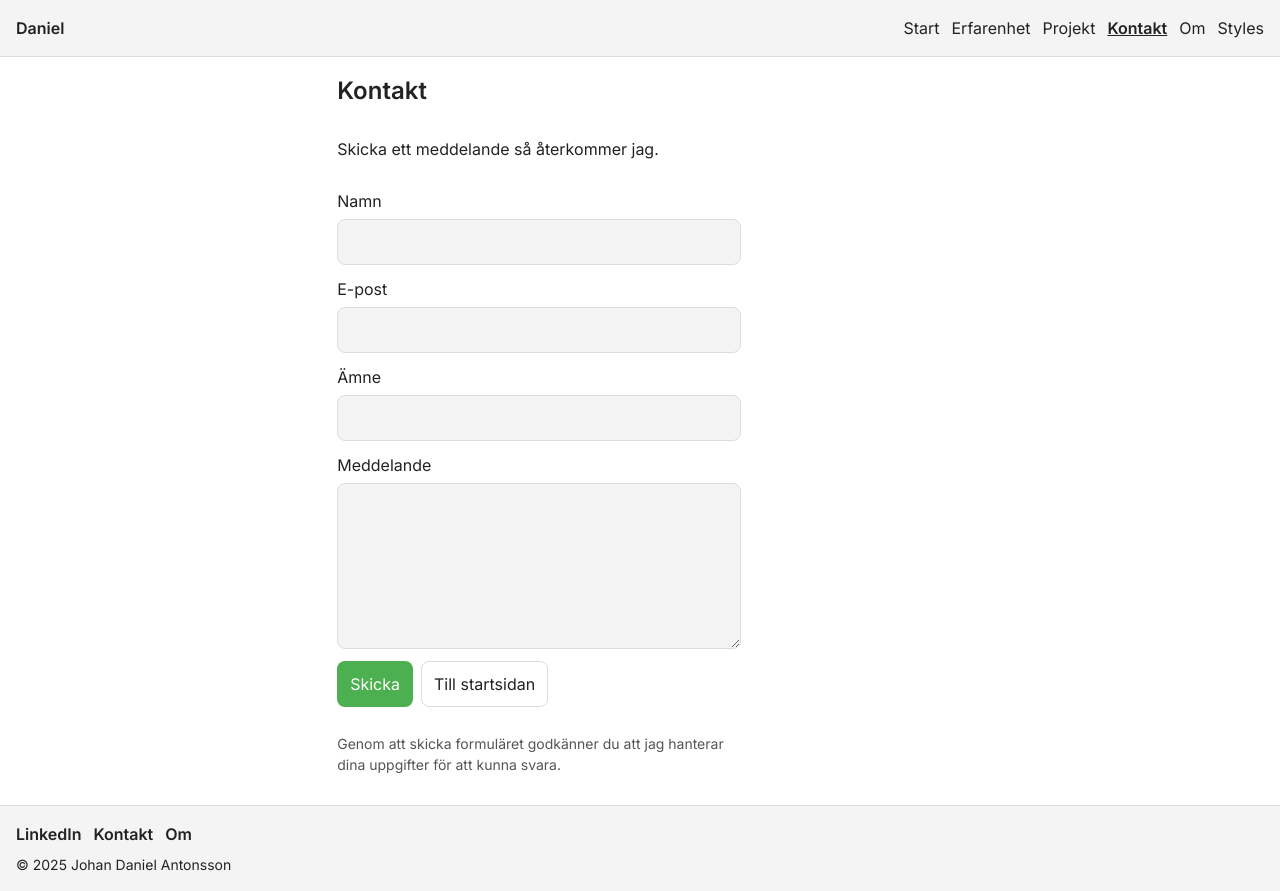
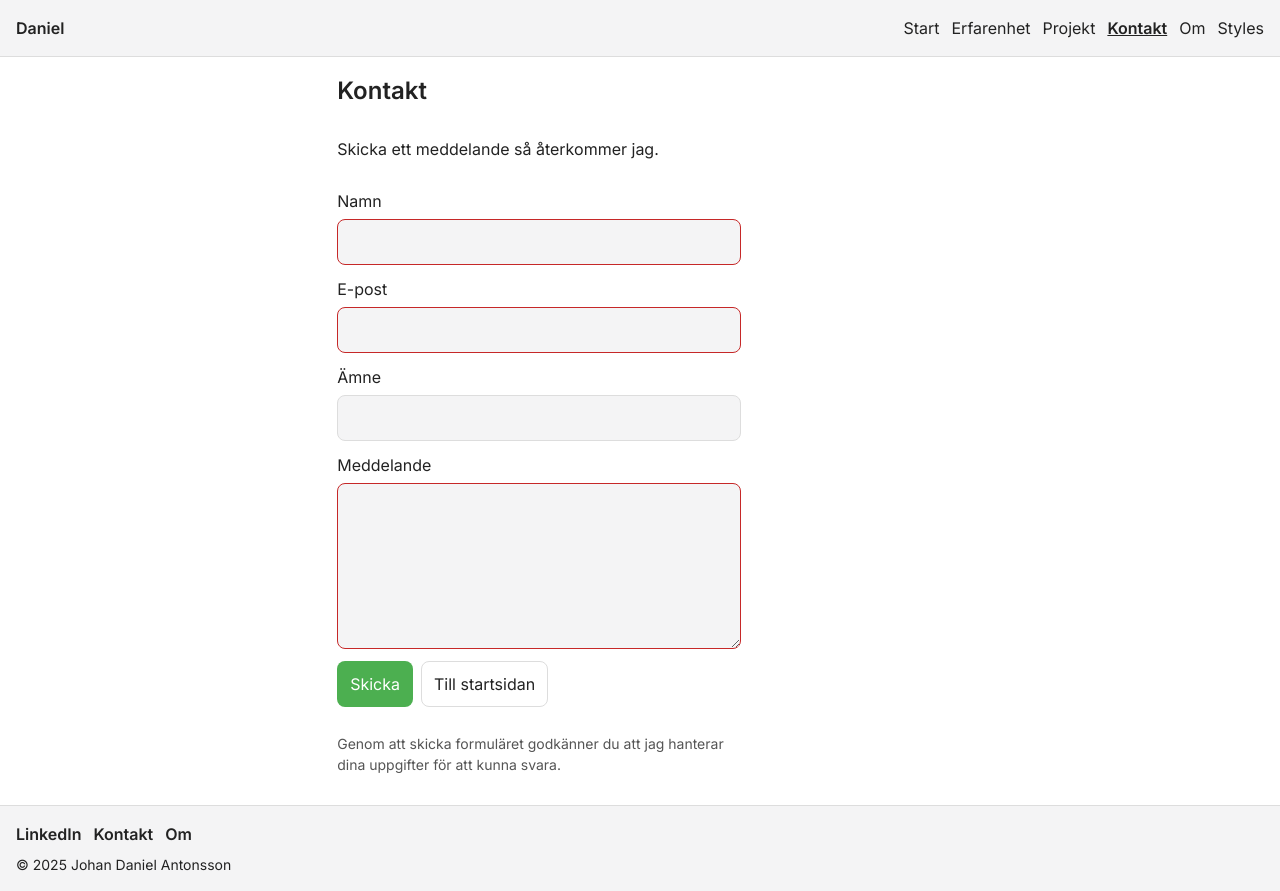
Before and after one commit to BetULose/cv-site, a Vue app in the folder cv-site/: page /kontakt in a window 1280 px wide. Built offline with nearby package versions, Linux system fonts and the light colour scheme.

Commit message:
Style: input focus and validation states

```diff
--- a/cv-site/src/assets/styles/main.css
+++ b/cv-site/src/assets/styles/main.css
@@ -228,7 +228,7 @@ button {
 }
 
 
-/* Inputs */
+/* Inputs: states */
 .input {
   font: inherit;
   padding: 10px 12px;
@@ -236,7 +236,35 @@ button {
   border-radius: var(--r-1);
   background: var(--c-surface);
   color: var(--c-text);
+  outline: none;
 }
+
+.input:hover {
+  border-color: var(--c-border-dark);
+}
+
+.input:focus-visible {
+  border-color: var(--c-outline);
+  box-shadow: 0 0 0 3px rgba(46, 125, 50, 0.18);
+}
+
+/* Invalid (browser validering) */
+.input:invalid {
+  border-color: #c62828;
+}
+
+.input:invalid:focus-visible {
+  box-shadow: 0 0 0 3px rgba(198, 40, 40, 0.18);
+}
+
+/* Lite bättre textarea-känsla */
+textarea.input {
+  resize: vertical;
+  min-height: 120px;
+}
+
+
+
 
 /* Buttons */
 .btn {
```
